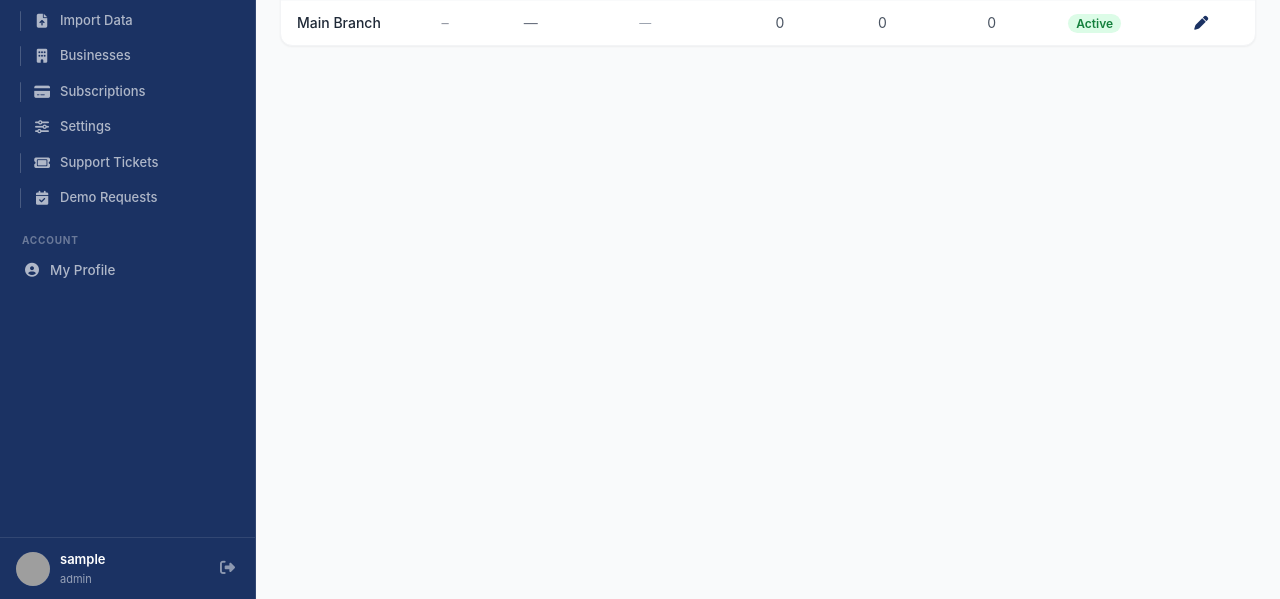
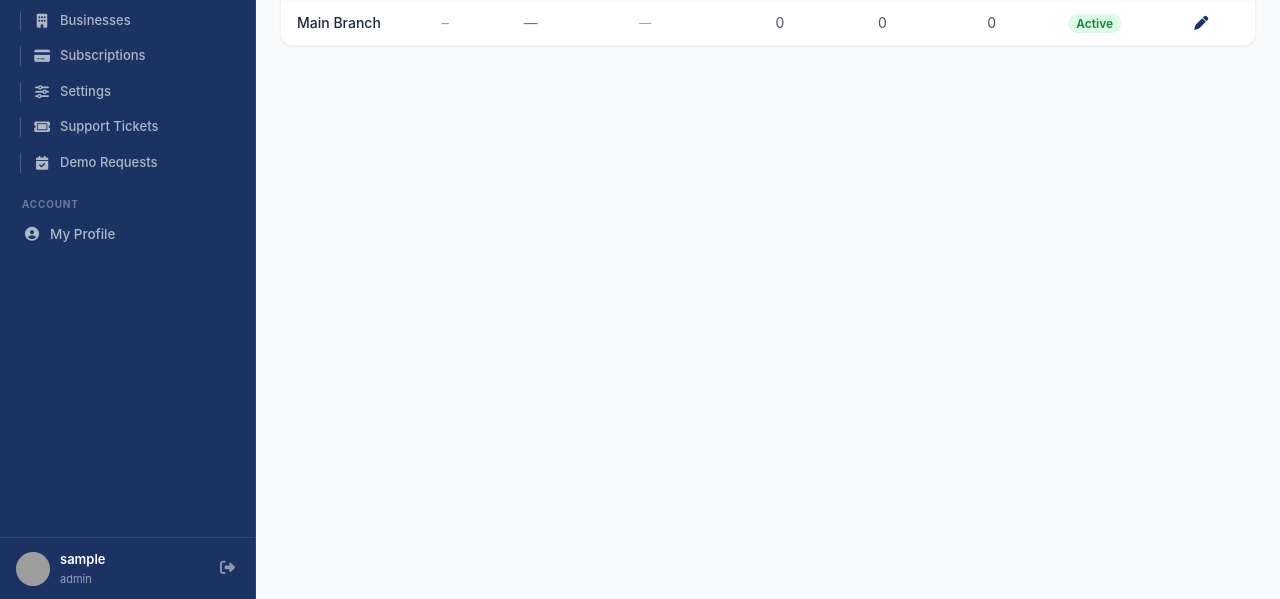
Before and after one commit to aftech-corp/stocqify, a PHP site: page /SME/modules/branches/index.php in a window 1280 px wide. Shown: the part 201-800 px from the top of the page. Run offline with PHP 8.4, Linux system fonts and the light colour scheme; the visitor is signed in with stand-in values (Sample User, id 1); data that the repository does not hold is empty; some libraries are stand-ins or nearby versions; grey boxes are pictures that could not be loaded.

Commit message:
fix: hide Import Data from admin sidebar
Import Data is a business-user feature; platform admins don't need it.
Added !isAdmin() guard matching the pattern used for other business-only links.

Co-Authored-By: Claude Sonnet 4.6 <noreply@anthropic.com>

```diff
--- a/app/includes/sidebar.php
+++ b/app/includes/sidebar.php
@@ -694,7 +694,7 @@ function navGroup(string $id, string $icon, string $label, string $color, string
         <?php
         $adminContent = sidebarLink(url('admin/users'), 'fa-user-shield', 'Users', $currentPath, 'admin/users');
         if (!isAdmin()) $adminContent .= featureNavLink('branches_management', $__bizFeatures, url('branches'), 'fa-code-branch', 'Branches', $currentPath, 'branches');
-        $adminContent .= sidebarLink(url('import'), 'fa-file-arrow-up', 'Import Data', $currentPath, 'import');
+        if (!isAdmin()) $adminContent .= sidebarLink(url('import'), 'fa-file-arrow-up', 'Import Data', $currentPath, 'import');
         if (isAdmin()) $adminContent .= sidebarLink(url('admin/businesses'),   'fa-building',   'Businesses',      $currentPath, 'admin/businesses');
         if (isAdmin()) $adminContent .= sidebarLink(url('admin/subscriptions'),'fa-credit-card','Subscriptions',   $currentPath, 'subscriptions');
         if (isAdmin()) $adminContent .= sidebarLink(url('admin/settings'),     'fa-sliders',    'Settings',        $currentPath, 'admin/settings');
```
